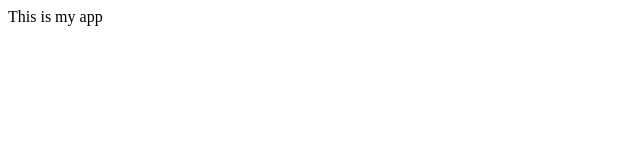
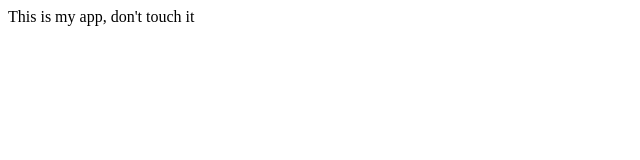
Before and after one commit to ayyayacodes/myappsample, a plain HTML site: page index.html in a window 1280 px wide. Shown: the whole page, without its empty margins (0-640 px from the left). Drawn offline with Linux system fonts and the light colour scheme.

Commit message:
initial commit

```diff
--- a/index.html
+++ b/index.html
@@ -5,6 +5,6 @@
     <title>My app!!!</title>
   </head>
   <body>
-    This is my app
+    This is my app, don't touch it
   </body>
 </html>
```
